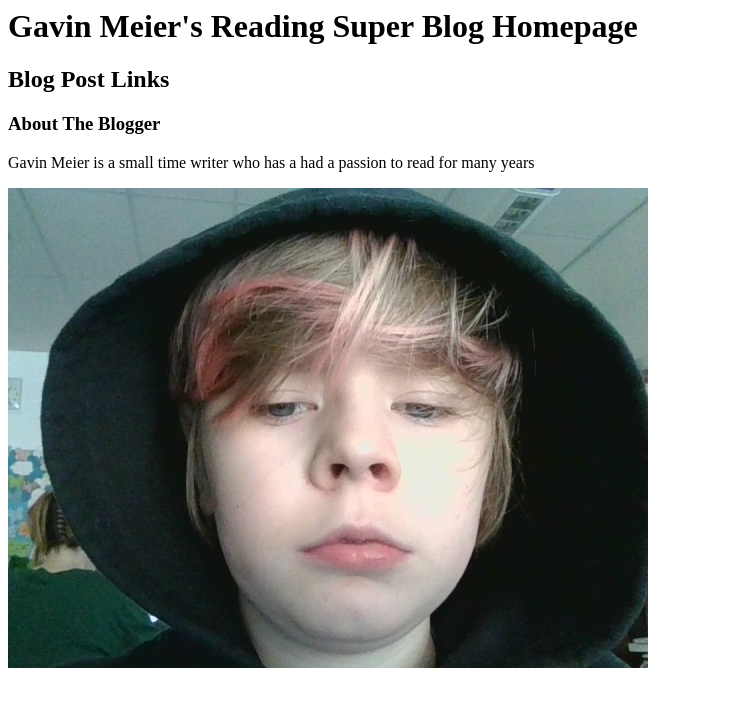
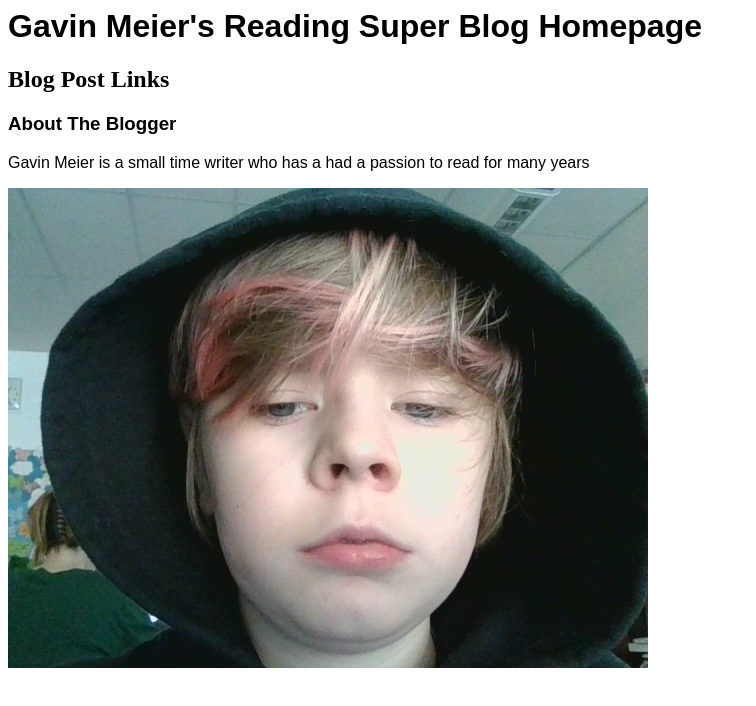
Before and after one commit to PolysheepCodes/BPWebsites, a plain HTML site: page index.html in a window 1280 px wide. Shown: the whole page, without its empty margins (0-756 px from the left). Drawn offline with Linux system fonts and the light colour scheme.

Commit message:
Update index.html

```diff
--- a/index.html
+++ b/index.html
@@ -1,3 +1,27 @@
+<head>
+<div class="overlay"></div>
+	<div class="scanline"></div>
+<div class="wrapper">
+<div class="content clearfix">
+	<link rel="stylesheet" href="style.css">
+
+		<header class="site clearfix">
+		<div class="col one">
+
+		</div>
+			<div class="col two">
+  <style>
+h1 {
+  font-family: sans-serif;
+}
+p {
+  font-family: sans-serif;
+}
+h3 {
+  font-family: sans-serif;
+}
+</style>
+</head>
 <title>Homepage</title>
 <h1>Gavin Meier's Reading Super Blog Homepage</h1>
 <h2>Blog Post Links</h2>
```
